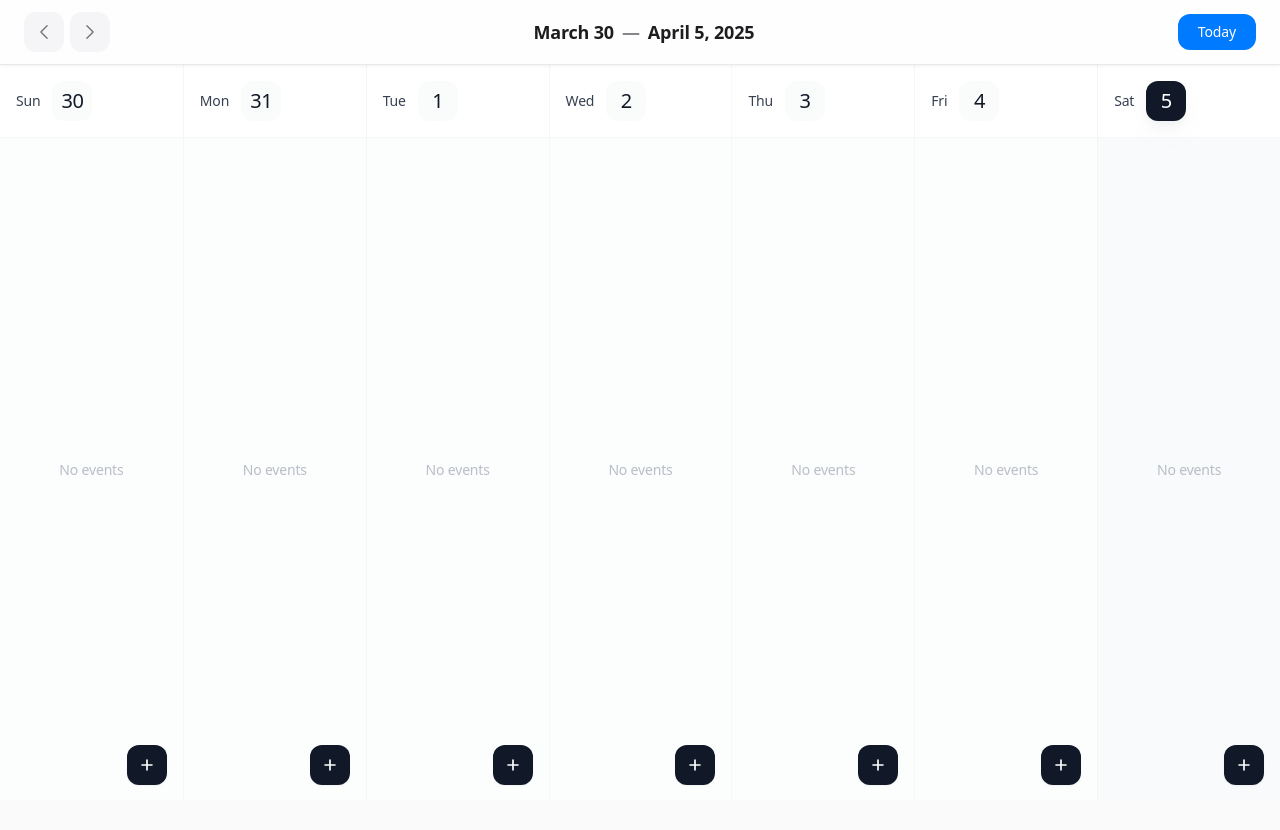
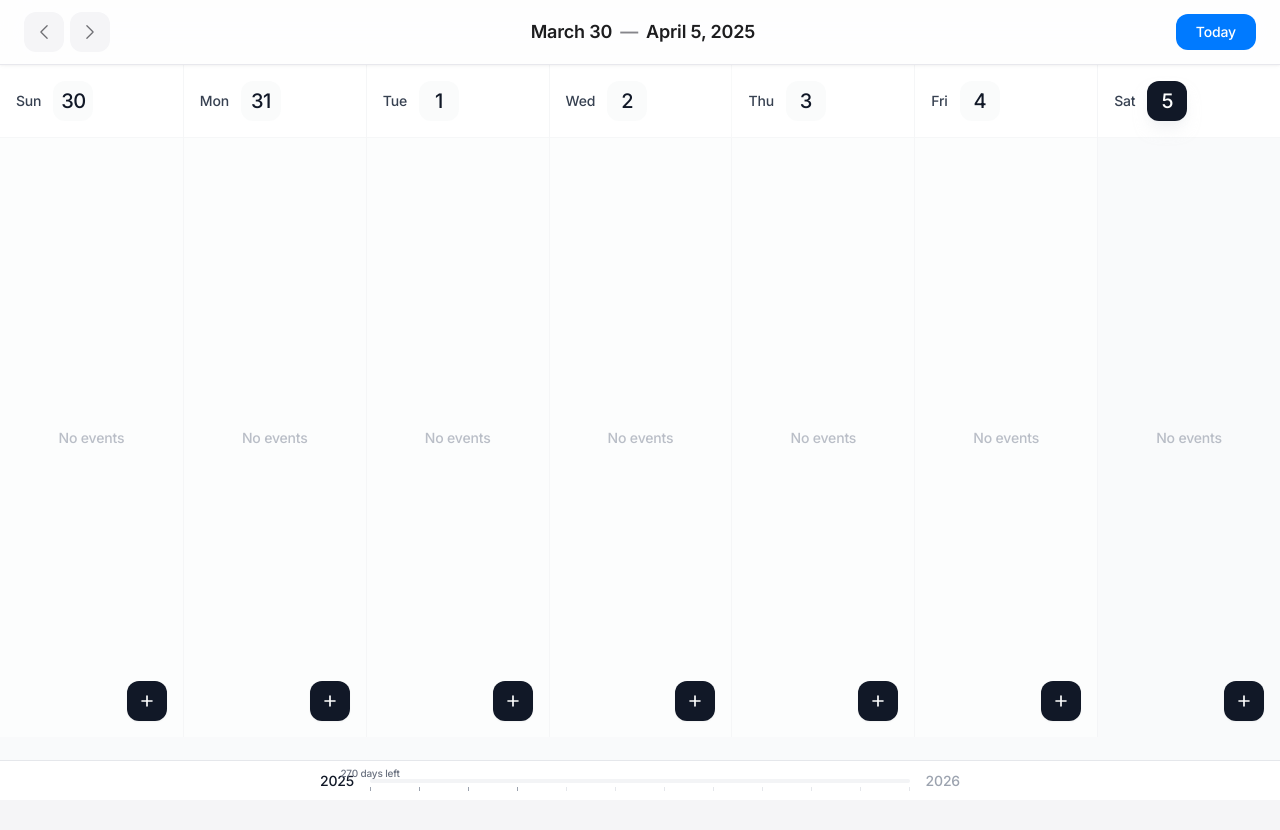
Before and after one commit to anumithaapollo12/Cal, a Next.js app: page / in a window 1280 px wide. Shown: the top 830 px of the page. Before the commit the page ends 800 px from the top, so only its background shows below. Built offline with nearby package versions, Linux system fonts and the light colour scheme.

Commit message:
year progress bar

```diff
--- a/src/app/components/CalendarGrid.tsx
+++ b/src/app/components/CalendarGrid.tsx
@@ -237,7 +237,7 @@ export default function CalendarGrid({
         animate={{ opacity: 1 }}
       >
         <motion.div
-          className="grid grid-cols-1 md:grid-cols-7 h-[calc(100vh-4rem)] divide-y md:divide-y-0 md:divide-x divide-gray-100/70"
+          className="grid grid-cols-1 md:grid-cols-7 h-[calc(100vh-8rem)] divide-y md:divide-y-0 md:divide-x divide-gray-100/70"
           initial={false}
           animate={{ x: 0, opacity: 1 }}
           transition={{ type: "spring", stiffness: 300, damping: 30 }}
--- /dev/null
+++ b/src/app/components/YearProgressBar.tsx
@@ -0,0 +1,108 @@
+"use client";
+
+import { motion, useSpring, useTransform } from "framer-motion";
+import { useEffect, useState } from "react";
+import { differenceInDays, format } from "date-fns";
+
+interface YearProgressBarProps {
+  startYear?: number;
+  endYear?: number;
+}
+
+export default function YearProgressBar({
+  startYear = new Date().getFullYear(),
+  endYear = startYear + 1,
+}: YearProgressBarProps) {
+  const [progress, setProgress] = useState(0);
+  const [daysLeft, setDaysLeft] = useState(0);
+
+  useEffect(() => {
+    const calculateProgress = () => {
+      const now = new Date();
+      const start = new Date(startYear, 0, 1); // January 1st of start year
+      const end = new Date(startYear, 11, 31, 23, 59, 59, 999); // December 31st of start year
+      const total = end.getTime() - start.getTime();
+      const current = now.getTime() - start.getTime();
+      const percentage = (current / total) * 100;
+
+      // Calculate days left in the year
+      const daysRemaining = differenceInDays(end, now);
+      setDaysLeft(daysRemaining);
+
+      return Math.max(0, Math.min(100, percentage));
+    };
+
+    // Initial calculation
+    setProgress(calculateProgress());
+
+    // Update progress every minute
+    const interval = setInterval(() => {
+      setProgress(calculateProgress());
+    }, 60000);
+
+    return () => clearInterval(interval);
+  }, [startYear]);
+
+  // Smooth animation for progress
+  const smoothProgress = useSpring(progress, {
+    stiffness: 100,
+    damping: 30,
+    restDelta: 0.001,
+  });
+
+  // Transform progress to a gradient position
+  const gradientProgress = useTransform(
+    smoothProgress,
+    [0, 100],
+    ["0%", "100%"]
+  );
+
+  return (
+    <motion.div
+      className="fixed bottom-0 left-0 right-0 h-10 bg-white border-t border-gray-200
+                 flex items-center justify-center z-[60]"
+      initial={{ y: 100 }}
+      animate={{ y: 0 }}
+      transition={{ type: "spring", stiffness: 300, damping: 30 }}
+    >
+      <div className="flex items-center gap-4 max-w-2xl w-full px-4">
+        <span className="text-sm font-medium text-gray-900">{startYear}</span>
+
+        {/* Progress Bar Container */}
+        <div className="flex-1 relative">
+          {/* Background Bar */}
+          <div className="h-1 bg-gray-100 rounded-full overflow-hidden">
+            <motion.div
+              className="absolute inset-y-0 left-0 bg-gray-900 rounded-full"
+              style={{ width: gradientProgress }}
+            />
+          </div>
+
+          {/* Month Markers */}
+          <div className="absolute inset-x-0 top-2 flex justify-between">
+            {Array.from({ length: 12 }, (_, i) => (
+              <div
+                key={i}
+                className={`w-px h-1 ${
+                  (progress / 100) * 12 > i ? "bg-gray-400" : "bg-gray-200"
+                }`}
+              />
+            ))}
+          </div>
+
+          {/* Days Left Indicator */}
+          <motion.div
+            className="absolute -top-5 -translate-x-1/2 whitespace-nowrap"
+            style={{ left: gradientProgress }}
+          >
+            <span className="text-[10px] font-medium text-gray-500">
+              {daysLeft} days left
+            </span>
+          </motion.div>
+        </div>
+
+        <span className="text-sm font-medium text-gray-400">{endYear}</span>
+      </div>
+    </motion.div>
+  );
+}
--- a/src/app/layout.tsx
+++ b/src/app/layout.tsx
@@ -1,16 +1,12 @@
-import type { Metadata } from "next";
+import "./globals.css";
 import { Inter } from "next/font/google";
-import "./globals.css";
+import YearProgressBar from "./components/YearProgressBar";
 
-const inter = Inter({
-  subsets: ["latin"],
-  variable: "--font-inter",
-});
+const inter = Inter({ subsets: ["latin"] });
 
-export const metadata: Metadata = {
-  title: "Kanban Calendar",
-  description:
-    "A premium calendar experience with Kanban-style event management",
+export const metadata = {
+  title: "Calendar App",
+  description: "A modern calendar application",
 };
 
 export default function RootLayout({
@@ -20,11 +16,11 @@ export default function RootLayout({
 }) {
   return (
     <html lang="en" className="h-full">
-      <body
-        className={`${inter.variable} font-sans h-full bg-[#fafafa] bg-[radial-gradient(#e5e7eb_1px,transparent_1px)] [background-size:16px_16px]`}
-      >
-        <div className="min-h-full relative backdrop-blur-[2px]">
-          {children}
+      <body className={`${inter.className} h-full`}>
+        <div className="flex flex-col min-h-full">
+          <main className="flex-1 bg-gray-50/50">{children}</main>
+          <div className="h-12"> {/* Spacer for progress bar */}</div>
+          <YearProgressBar />
         </div>
       </body>
     </html>
```
